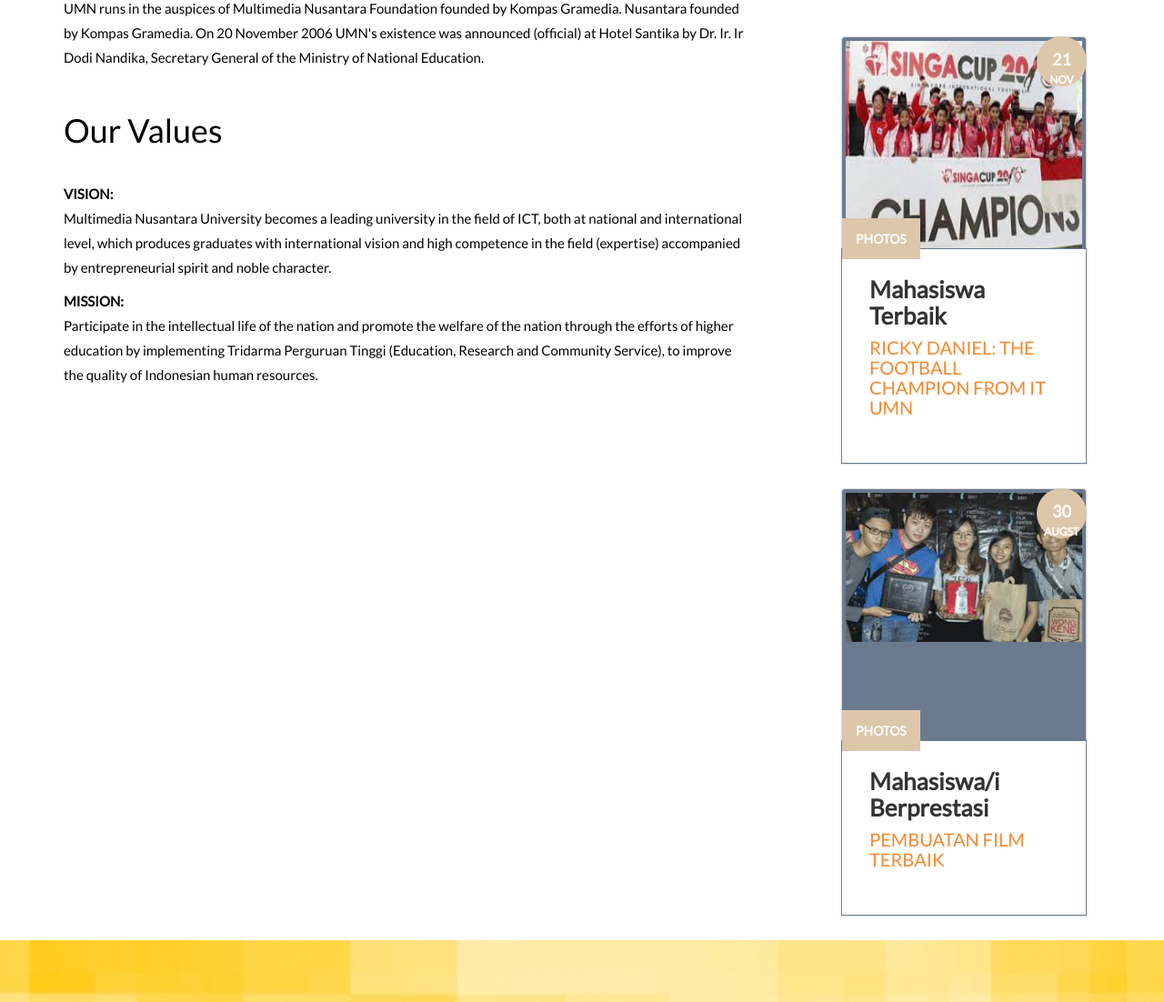
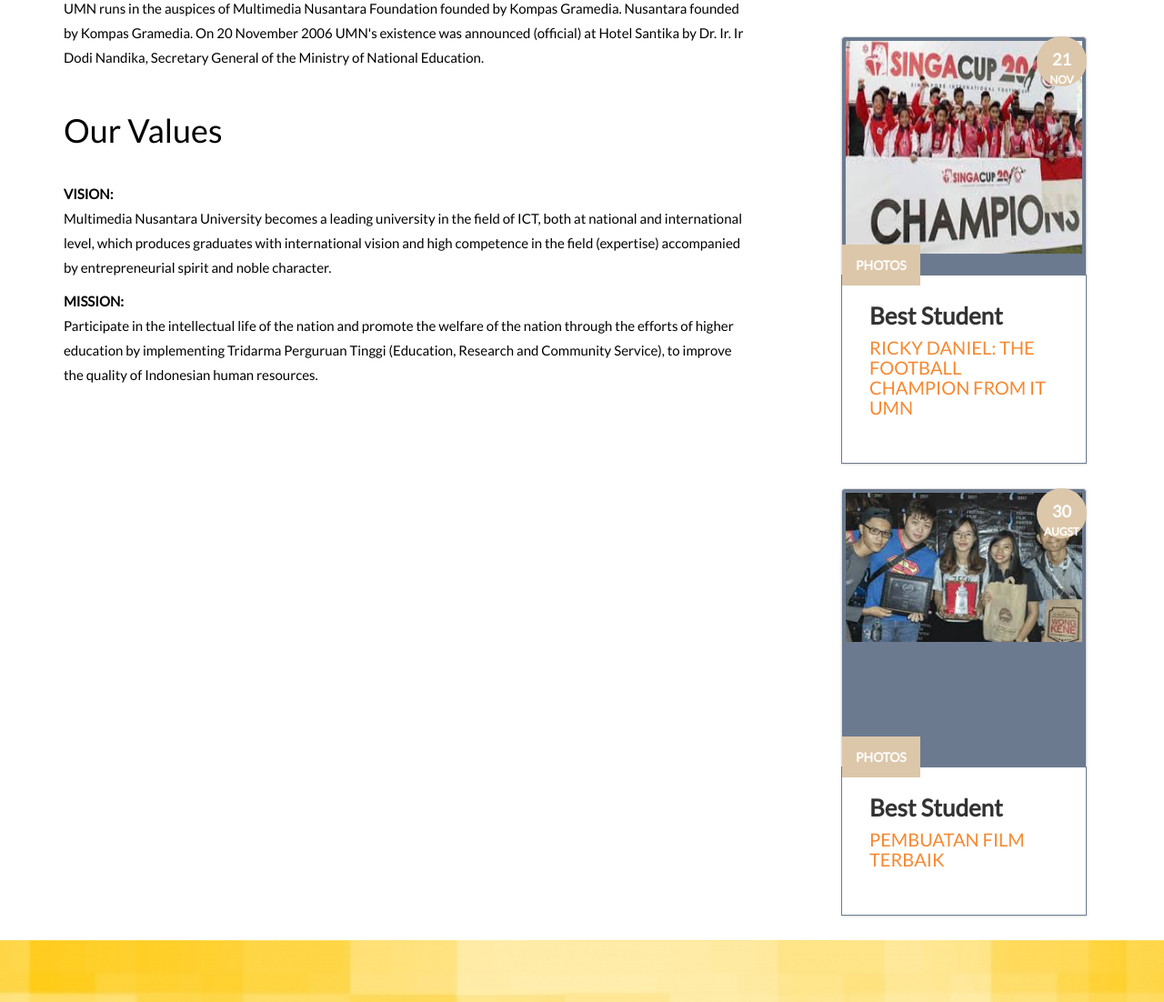
Before and after one commit to jihadaamalia/JSN-DEV, a PHP site: page /umn.php in a window 1280 px wide; the page is wider, and only the part inside the window is pictured. Shown: the part 882-1984 px from the top of that part at 91% size. Run offline with PHP 8.4, Linux system fonts and the light colour scheme; some libraries are stand-ins or nearby versions.

Commit message:
fix frontend 3

```diff
--- a/dist/css/style.css
+++ b/dist/css/style.css
@@ -1,7 +1,6 @@
 ul.accordion{
     list-style:none;
-    position:absolute;
-    right:80px;
+    position:center;
     top:0px;
     font-family: Cambria, serif;
     font-size: 16px;
--- a/umn.php
+++ b/umn.php
@@ -160,7 +160,7 @@
           <!-- Post Content-->
           <div class="post-content">
             <div class="category">Photos</div>
-            <h1 class="title">Mahasiswa Terbaik</h1>
+            <h1 class="title">Best Student</h1>
             <h2 class="sub_title">Ricky Daniel: The Football Champion from IT UMN</h2>
             <p class="description">Since childhood, Ricky was already interested in the world of football. Not only make it as a hobby, but also digelutinya in depth by joining with several School Soccer (SSB) in Tangerang since school age. Had a vacuum due to focus on his studies in high school, after graduation, Ricky then proceed to a higher level of academy level. Currently, he has been a member of Sam's Soccer Academy (SSA), Karawaci for U-18</p>
           </div>
@@ -177,7 +177,7 @@
           <!-- Post Content-->
           <div class="post-content">
             <div class="category">Photos</div>
-            <h1 class="title">Mahasiswa/i Berprestasi</h1>
+            <h1 class="title">Best Student</h1>
             <h2 class="sub_title">Pembuatan Film Terbaik</h2>
             <p class="description">Film Waeyo besutan tim Piyona Cinematic dari Universitas Multimedia Nusantara berhasil menjadi Film Terbaik Kategori Mahasiswa di Festival Film Banten 2017</p>
           </div>
```
